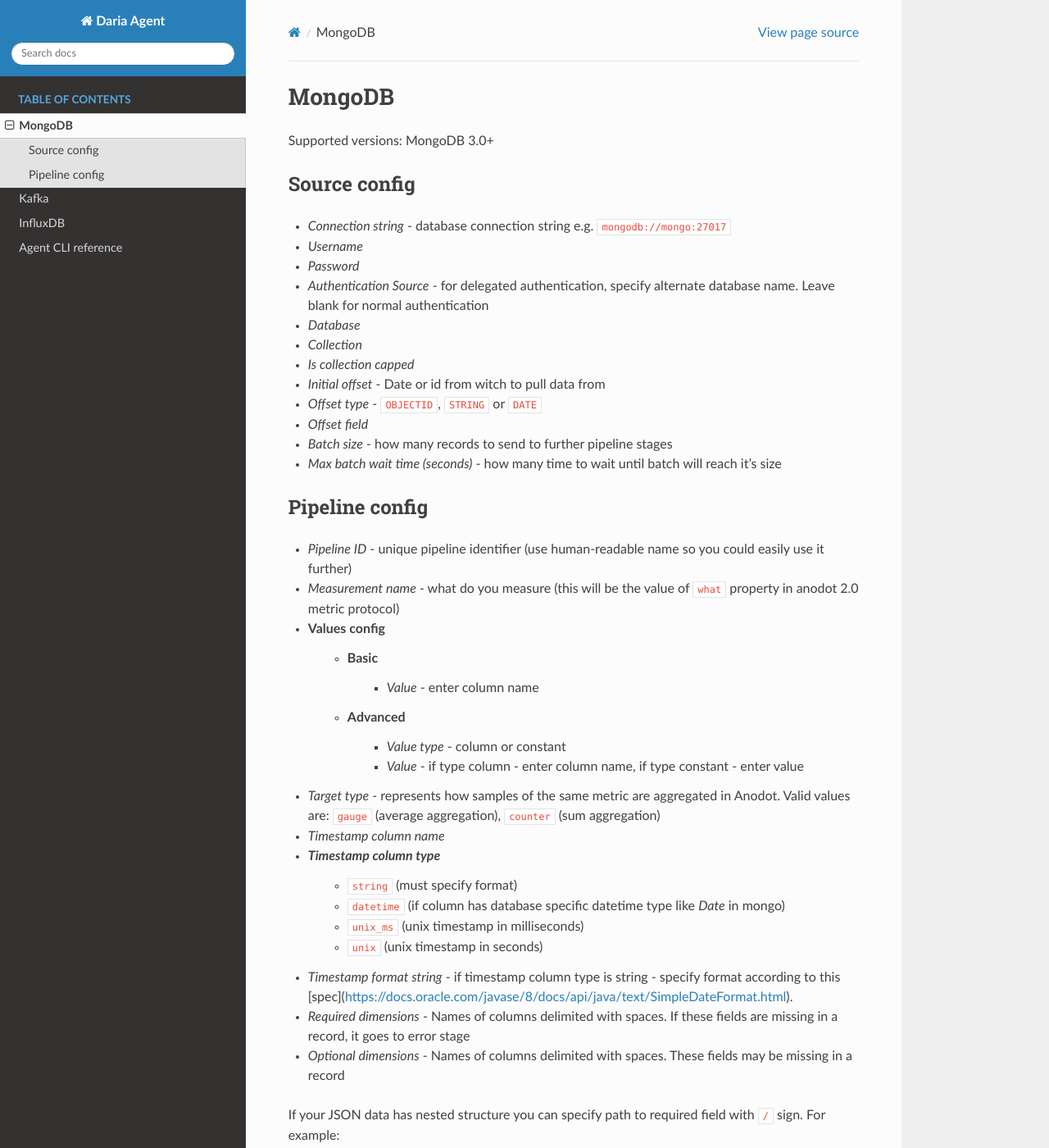
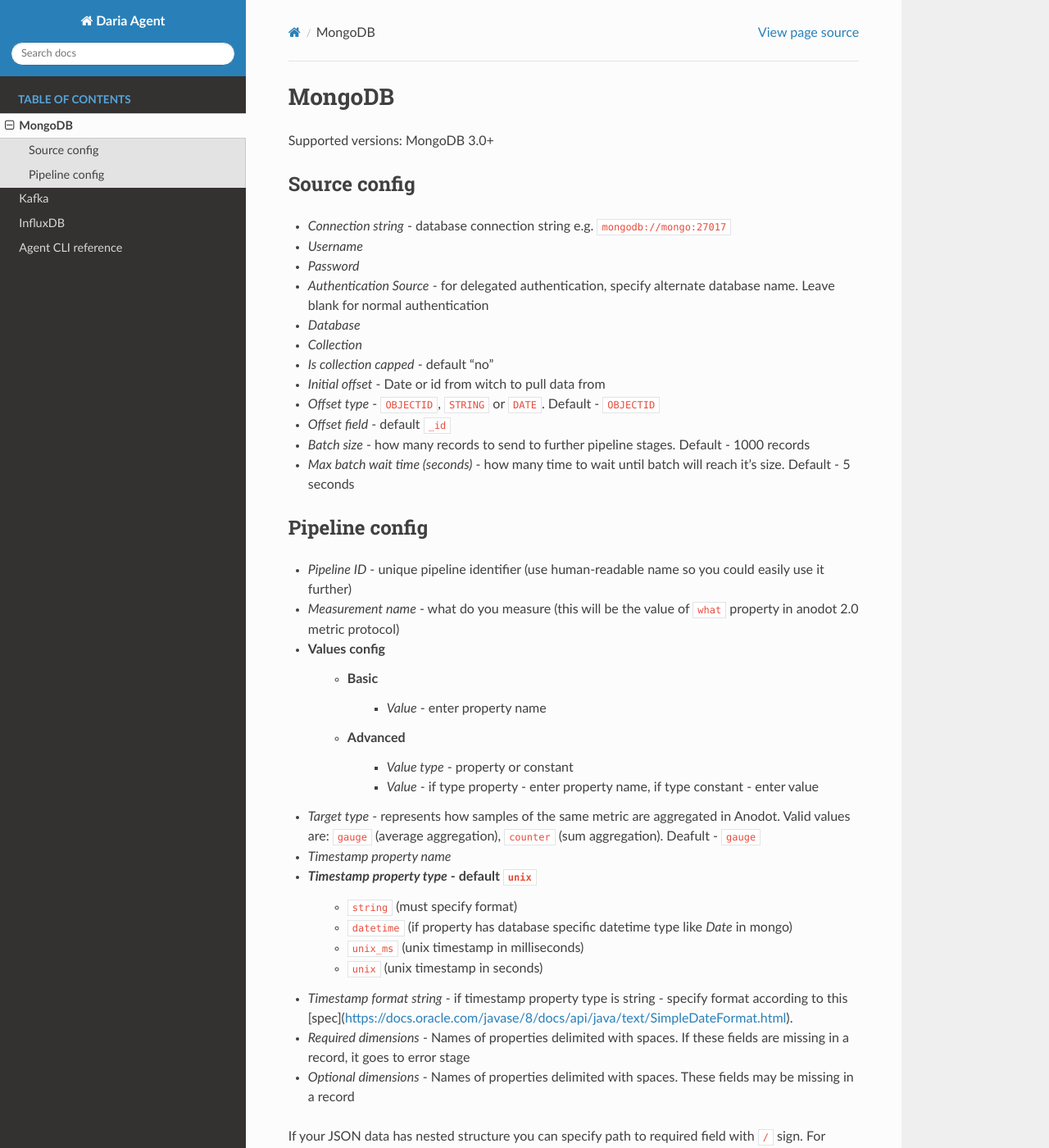
Before and after one commit to anodot/daria, a Sphinx documentation site: the page built from agent/doc/mongodb.rst, in a window 1280 px wide and 1400 px high. Shown: the whole window at 82% size. Built offline with Sphinx 7.4.7 and the Read the Docs theme 2.0.0, drawn with Linux system fonts in a browser that asks for light colours.

Commit message:
column to property in json

```diff
--- a/agent/doc/mongodb.rst
+++ b/agent/doc/mongodb.rst
@@ -12,12 +12,12 @@
 - *Authentication Source* - for delegated authentication, specify alternate database name. Leave blank for normal authentication
 - *Database*
 - *Collection*
-- *Is collection capped*
+- *Is collection capped* - default "no"
 - *Initial offset* - Date or id from witch to pull data from
-- *Offset type* - :code:`OBJECTID`, :code:`STRING` or  :code:`DATE`
-- *Offset field*
-- *Batch size* - how many records to send to further pipeline stages
-- *Max batch wait time (seconds)* - how many time to wait until batch will reach it's size
+- *Offset type* - :code:`OBJECTID`, :code:`STRING` or  :code:`DATE`. Default - :code:`OBJECTID`
+- *Offset field* - default :code:`_id`
+- *Batch size* - how many records to send to further pipeline stages. Default - 1000 records
+- *Max batch wait time (seconds)* - how many time to wait until batch will reach it's size. Default - 5 seconds
 
 
 
@@ -27,20 +27,20 @@
 - *Measurement name* - what do you measure (this will be the value of :code:`what` property in anodot 2.0 metric protocol)
 - Values config
     - Basic
-        - *Value* - enter column name
+        - *Value* - enter property name
     - Advanced
-        - *Value type* - column or constant
-        - *Value* - if type column - enter column name, if type constant - enter value
-- *Target type* - represents how samples of the same metric are aggregated in Anodot. Valid values are: :code:`gauge` (average aggregation), :code:`counter` (sum aggregation)
-- *Timestamp column name*
-- *Timestamp column type*
+        - *Value type* - property or constant
+        - *Value* - if type property - enter property name, if type constant - enter value
+- *Target type* - represents how samples of the same metric are aggregated in Anodot. Valid values are: :code:`gauge` (average aggregation), :code:`counter` (sum aggregation). Deafult - :code:`gauge`
+- *Timestamp property name*
+- *Timestamp property type* - default :code:`unix`
     - :code:`string` (must specify format)
-    - :code:`datetime` (if column has database specific datetime type like `Date` in mongo)
+    - :code:`datetime` (if property has database specific datetime type like `Date` in mongo)
     - :code:`unix_ms` (unix timestamp in milliseconds)
     - :code:`unix` (unix timestamp in seconds)
-- *Timestamp format string* - if timestamp column type is string - specify format according to this [spec](https://docs.oracle.com/javase/8/docs/api/java/text/SimpleDateFormat.html).
-- *Required dimensions* - Names of columns delimited with spaces. If these fields are missing in a record, it goes to error stage
-- *Optional dimensions* - Names of columns delimited with spaces. These fields may be missing in a record
+- *Timestamp format string* - if timestamp property type is string - specify format according to this [spec](https://docs.oracle.com/javase/8/docs/api/java/text/SimpleDateFormat.html).
+- *Required dimensions* - Names of properties delimited with spaces. If these fields are missing in a record, it goes to error stage
+- *Optional dimensions* - Names of properties delimited with spaces. These fields may be missing in a record
 
 If your JSON data has nested structure you can specify path to required field with :code:`/` sign. For example:
 
```
Also changed, not shown: agent/doc/kafka.rst (+9 -10 lines), 7 other files.
